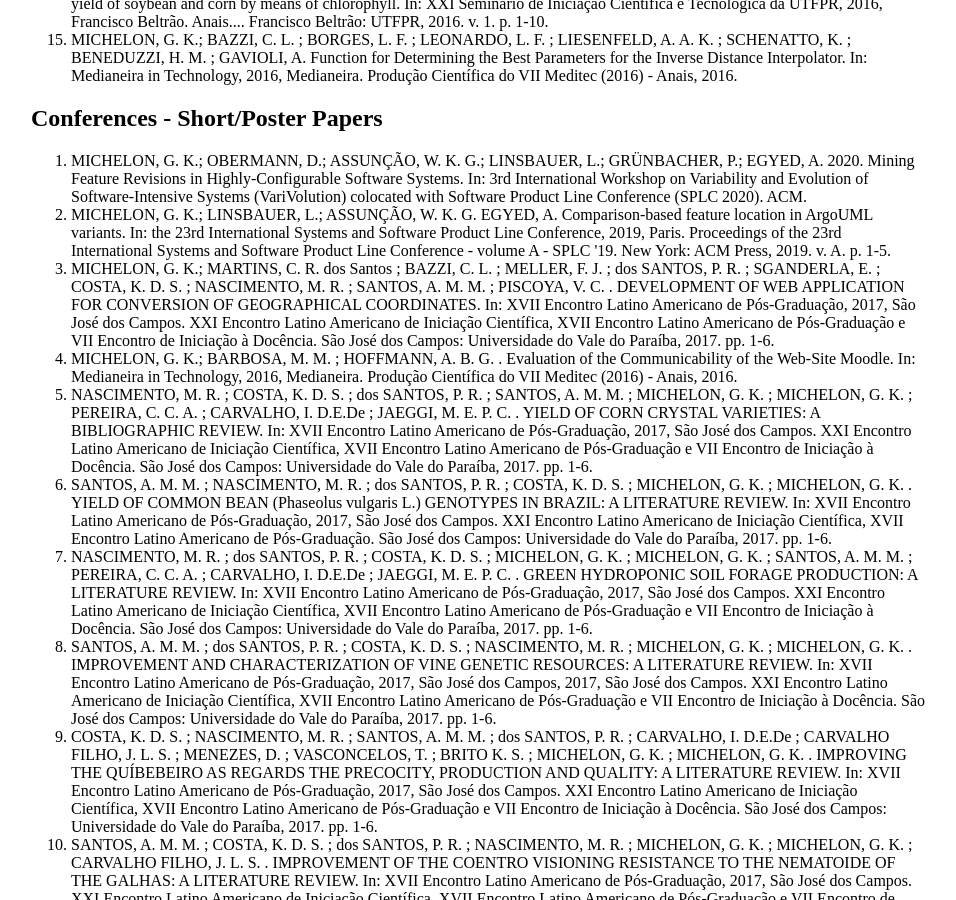
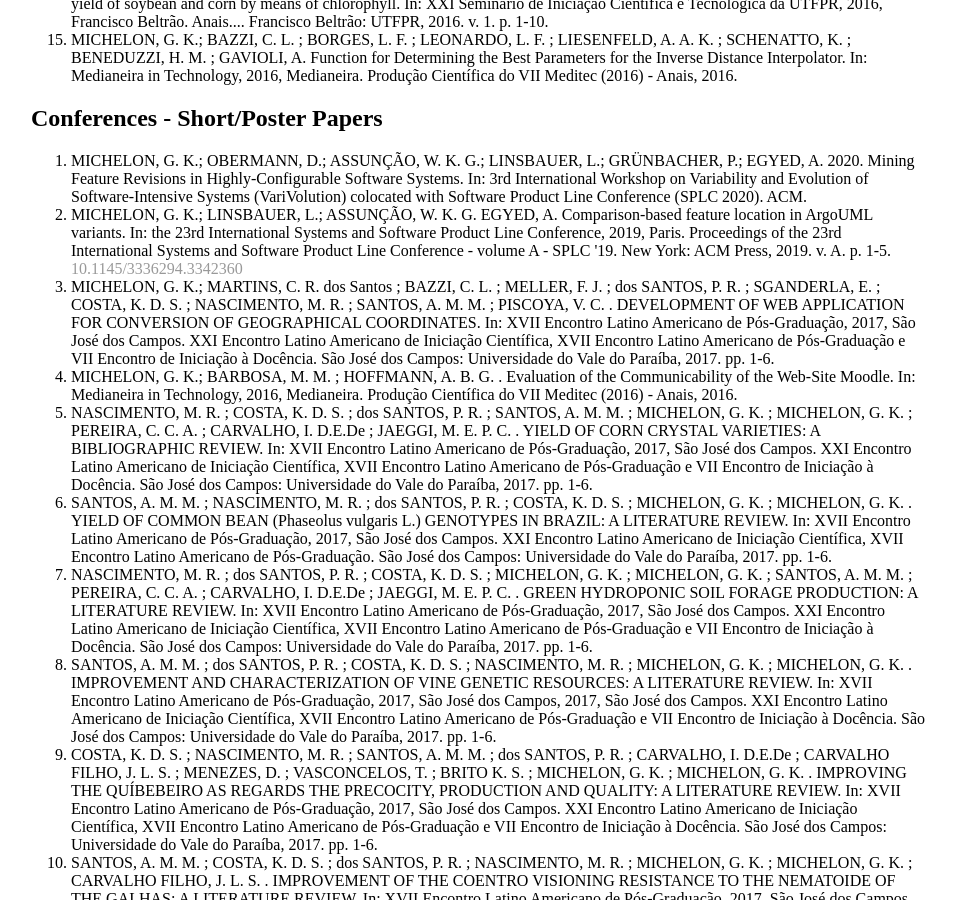
Before and after one commit to GabrielaMichelon/gabrielamichelon.github.io, a Jekyll site: the page built from publications/index.html, in a window 1280 px wide and 900 px high, scrolled down 1825 px. Shown: the whole window, without its empty margins (161-1117 px from the left). Built offline with Jekyll 4.4.1, drawn with Linux system fonts in a browser that asks for light colours.

Commit message:
Update index.html

```diff
--- a/publications/index.html
+++ b/publications/index.html
@@ -53,7 +53,7 @@ title: Publications
 	<h2>Conferences -  Short/Poster Papers</h2>
 	<ol>
 		<li>MICHELON, G. K.; OBERMANN, D.; ASSUNÇÃO, W. K. G.; LINSBAUER, L.; GRÜNBACHER, P.; EGYED, A. 2020. Mining Feature Revisions in Highly-Configurable Software Systems. In: 3rd International Workshop on Variability and Evolution of Software-Intensive Systems (VariVolution) colocated with Software Product Line Conference (SPLC 2020). ACM. </li>
-		<li>MICHELON, G. K.; LINSBAUER, L.; ASSUNÇÃO, W. K. G. EGYED, A. Comparison-based feature location in ArgoUML variants. In: the 23rd International Systems and Software Product Line Conference, 2019, Paris. Proceedings of the 23rd International Systems and Software Product Line Conference - volume A - SPLC '19. New York: ACM Press, 2019. v. A. p. 1-5. </li>
+		<li>MICHELON, G. K.; LINSBAUER, L.; ASSUNÇÃO, W. K. G. EGYED, A. Comparison-based feature location in ArgoUML variants. In: the 23rd International Systems and Software Product Line Conference, 2019, Paris. Proceedings of the 23rd International Systems and Software Product Line Conference - volume A - SPLC '19. New York: ACM Press, 2019. v. A. p. 1-5.  <a href="https://doi.org/10.1145/3336294.3342360" target="_blank">10.1145/3336294.3342360</a></li>
 		<li>MICHELON, G. K.; MARTINS, C. R. dos Santos ; BAZZI, C. L. ; MELLER, F. J. ; dos SANTOS, P. R. ; SGANDERLA, E. ; COSTA, K. D. S. ; NASCIMENTO, M. R. ; SANTOS, A. M. M. ; PISCOYA, V. C. . DEVELOPMENT OF WEB APPLICATION FOR CONVERSION OF GEOGRAPHICAL COORDINATES. In: XVII Encontro Latino Americano de Pós-Graduação, 2017, São José dos Campos. XXI Encontro Latino Americano de Iniciação Científica, XVII Encontro Latino Americano de Pós-Graduação e VII Encontro de Iniciação à Docência. São José dos Campos: Universidade do Vale do Paraíba, 2017. pp. 1-6. </li>
 		<li>MICHELON, G. K.; BARBOSA, M. M. ; HOFFMANN, A. B. G. . Evaluation of the Communicability of the Web-Site Moodle. In: Medianeira in Technology, 2016, Medianeira. Produção Científica do VII Meditec (2016) - Anais, 2016. </li>
 		<li>NASCIMENTO, M. R. ; COSTA, K. D. S. ; dos SANTOS, P. R. ; SANTOS, A. M. M. ; MICHELON, G. K. ; MICHELON, G. K. ; PEREIRA, C. C. A. ; CARVALHO, I. D.E.De ; JAEGGI, M. E. P. C. . YIELD OF CORN CRYSTAL VARIETIES: A BIBLIOGRAPHIC REVIEW. In: XVII Encontro Latino Americano de Pós-Graduação, 2017, São José dos Campos. XXI Encontro Latino Americano de Iniciação Científica, XVII Encontro Latino Americano de Pós-Graduação e VII Encontro de Iniciação à Docência. São José dos Campos: Universidade do Vale do Paraíba, 2017. pp. 1-6. </li>
```
